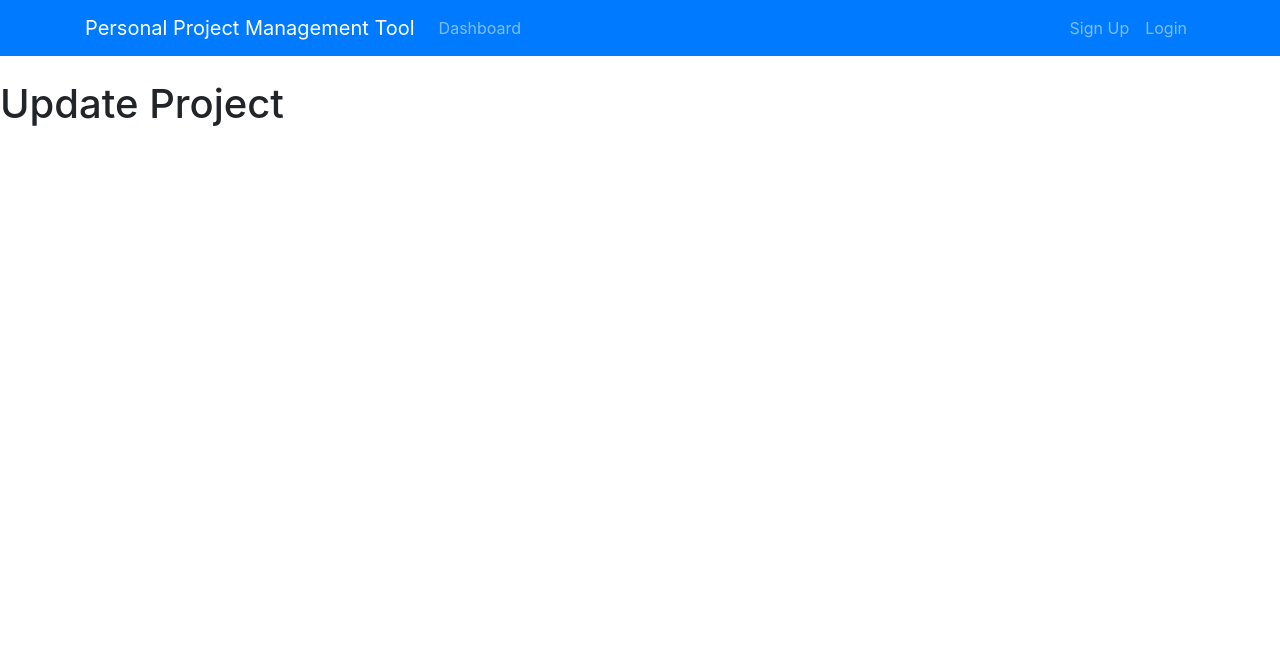
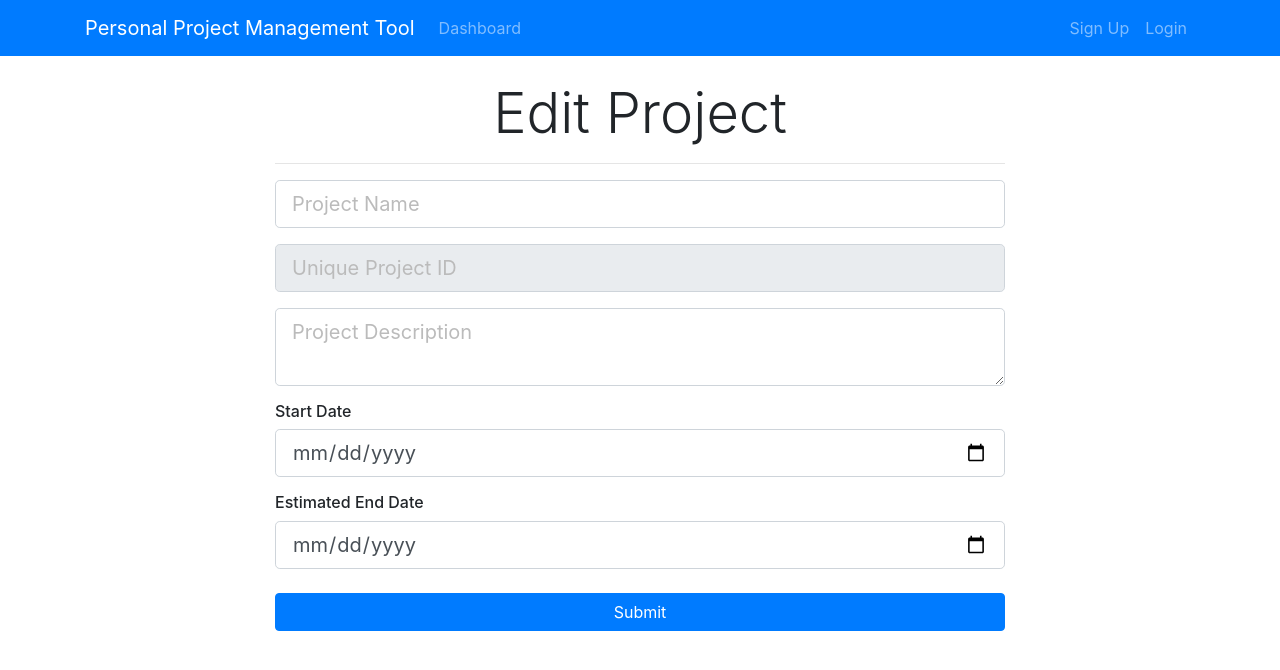
Before and after one commit to dvul95/PPMTool, a React (Create React App) app in the folder ppmtool-react/: page /updateProject/1 in a window 1280 px wide. Shown: the top 670 px of the page. Built offline with nearby package versions, Linux system fonts and the light colour scheme.

Commit message:
updated component

```diff
--- a/ppmtool-react/src/components/Project/UpdateProject.js
+++ b/ppmtool-react/src/components/Project/UpdateProject.js
@@ -2,7 +2,62 @@
 
 class UpdateProject extends Component {
   render() {
-    return <h1>Update Project</h1>;
+    return (
+      <div className="project">
+        <div className="container">
+          <div className="row">
+            <div className="col-md-8 m-auto">
+              <h5 className="display-4 text-center">Edit Project</h5>
+              <hr />
+              <form>
+                <div className="form-group">
+                  <input
+                    type="text"
+                    className="form-control form-control-lg "
+                    placeholder="Project Name"
+                  />
+                </div>
+                <div className="form-group">
+                  <input
+                    type="text"
+                    className="form-control form-control-lg"
+                    placeholder="Unique Project ID"
+                    disabled
+                  />
+                </div>
+                <div className="form-group">
+                  <textarea
+                    className="form-control form-control-lg"
+                    placeholder="Project Description"
+                  ></textarea>
+                </div>
+                <h6>Start Date</h6>
+                <div className="form-group">
+                  <input
+                    type="date"
+                    className="form-control form-control-lg"
+                    name="start_date"
+                  />
+                </div>
+                <h6>Estimated End Date</h6>
+                <div className="form-group">
+                  <input
+                    type="date"
+                    className="form-control form-control-lg"
+                    name="end_date"
+                  />
+                </div>
+
+                <input
+                  type="submit"
+                  className="btn btn-primary btn-block mt-4"
+                />
+              </form>
+            </div>
+          </div>
+        </div>
+      </div>
+    );
   }
 }
 export default UpdateProject;
```
